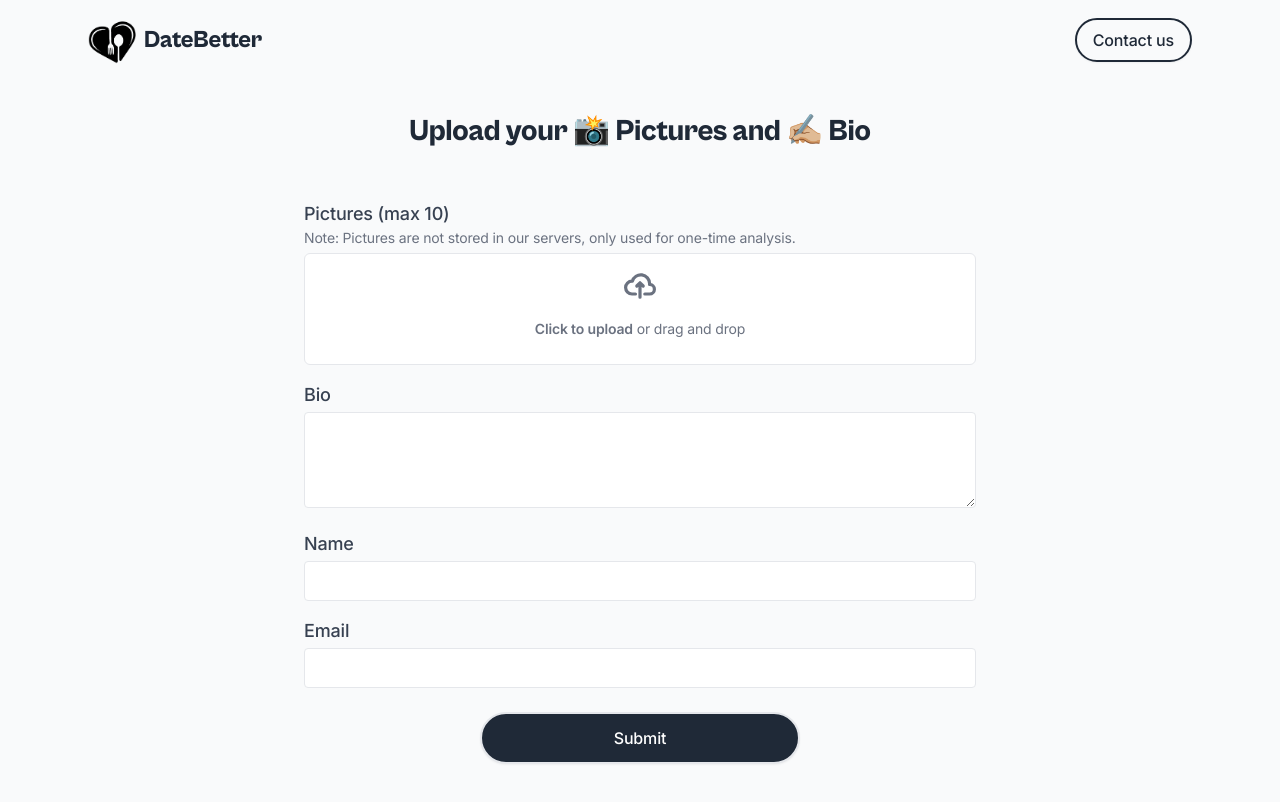
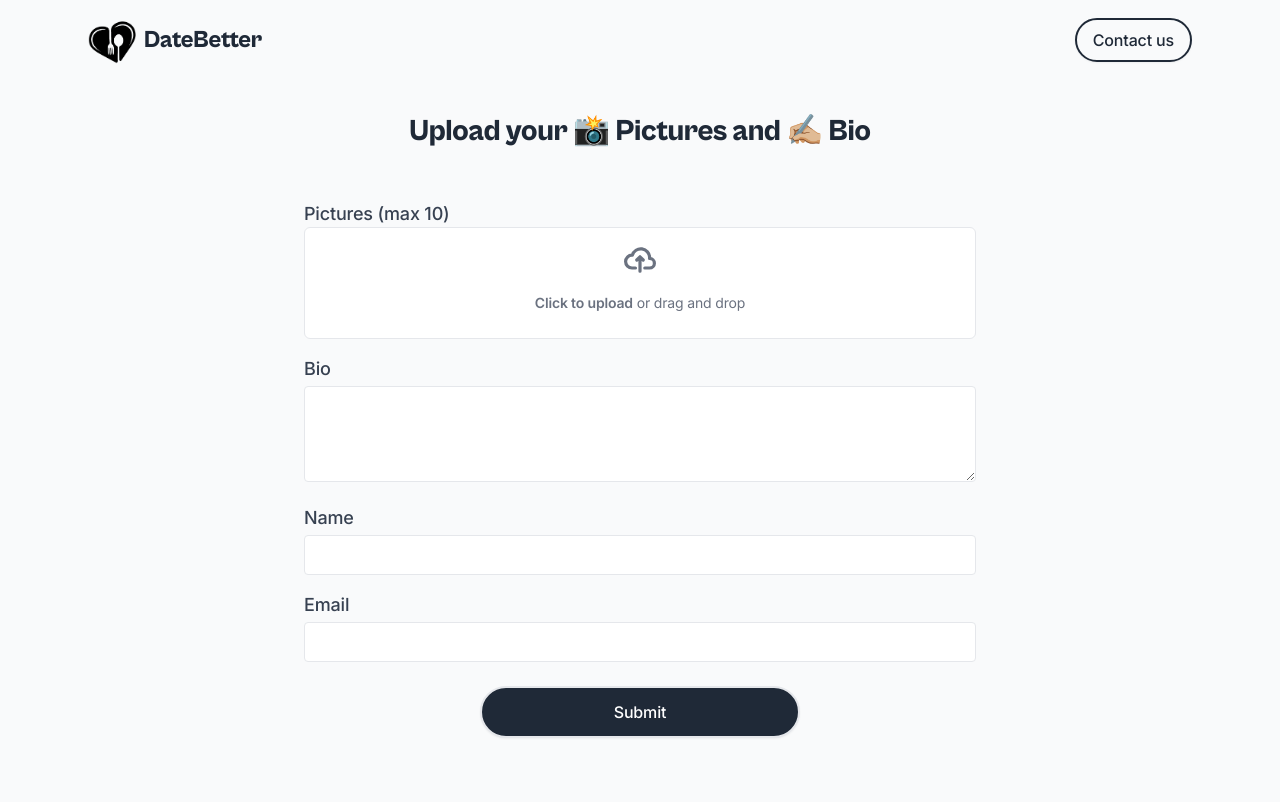
Before and after one commit to hadiabdul-ai/datebetter, a Next.js app: page /step-one in a window 1280 px wide. Shown: the top 802 px of the page. Built offline with nearby package versions, Linux system fonts and the light colour scheme.

Commit message:
added stripe coupon

```diff
--- a/app/(feedback)/feedback-free/page.tsx
+++ b/app/(feedback)/feedback-free/page.tsx
@@ -136,11 +136,11 @@ export default function Feedback() {
         </div>
 
         <div className=''>
-          <h2 className="text-3xl font-bold mb-4">⭐️ Actionable Improvements ⭐️</h2>
+          <h2 className="text-3xl font-bold mb-4">⭐️ Actionable Improvements</h2>
           <div className="mt-8 mb-8 space-y-4  mx-auto flex flex-col items-center">
             <button
             className="bg-white  text-lg text-blue-500 border-blue-500 border px-10 py-3 rounded hover:text-white hover:bg-blue-600 transition duration-300"
-            onClick={handleOpenModal}>⭐️ Unlock Actionable Improvements</button>
+            onClick={handleOpenModal}>Unlock Actionable Improvements</button>
 
             <Image src={StripelogoBlack} className="justify-center" width="130" height="150" priority alt="Powered by Stripe" />
 
@@ -252,7 +252,7 @@ export default function Feedback() {
       </div>
 
 
-      <div className='px-24 w-full'>
+      {/* <div className='px-24 w-full'>
         <Modal isOpen={isCouponModalOpen} onClose={handleCloseCouponModal} className='w-full max-w-3xl'>
           <div className="p-6 flex flex-col items-center justify-center">
             <h2 className="text-2xl font-bold mb-4">Enter Coupon Code</h2>
@@ -272,7 +272,7 @@ export default function Feedback() {
             </button>
           </div>
         </Modal>
-      </div>
+      </div> */}
 
     </div>
 
--- a/app/(feedback)/step-one/page.tsx
+++ b/app/(feedback)/step-one/page.tsx
@@ -116,9 +116,6 @@ export default function StepOne() {
                 <label className="block text-gray-700 text-lg font-medium" htmlFor="pictures">
                   Pictures (max 10)
                 </label>
-                <label className="block text-gray-500 text-sm mb-1" htmlFor="pictures">
-                 Note: Pictures are not stored in our servers, only used for one-time analysis.
-                </label>
                 <div className="flex items-center justify-center w-full h-28 border rounded-md border-gray-200 cursor-pointer bg-white hover:bg-gray-100 relative">
                   <input id="dropzone-file" type="file" className="absolute inset-0 opacity-0 cursor-pointer" onChange={handleFileChange} multiple />
                   <div className="flex flex-col items-center justify-center w-full h-full">
```
